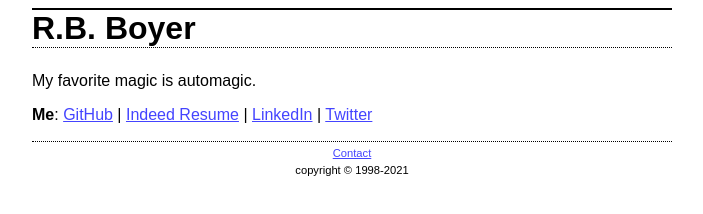
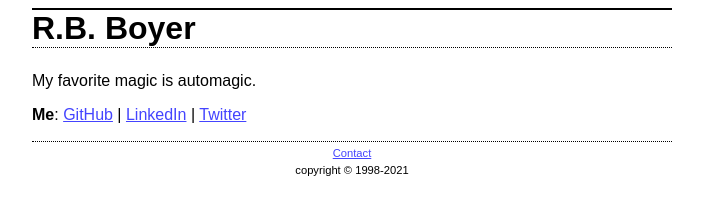
Before and after one commit to rboyer/richardboyer.net, a plain HTML site: page index.html in a window 1280 px wide. Shown: the whole page, without its empty margins (288-991 px from the left). Drawn offline with Linux system fonts and the light colour scheme.

Commit message:
Update index.html

```diff
--- a/index.html
+++ b/index.html
@@ -44,7 +44,7 @@ a:hover   { color: #f00; }
 
   <p><strong>Me</strong>:
   <a rel="me" href="https://github.com/rboyer">GitHub</a> |
-  <a rel="me" href="https://www.indeed.com/me/RichardBoyer">Indeed Resume</a> |
+<!--  <a rel="me" href="https://www.indeed.com/me/RichardBoyer">Indeed Resume</a> | -->
   <a rel="me" href="https://www.linkedin.com/in/richardboyer">LinkedIn</a> |
 <!--  <a rel="me" href="https://www.facebook.com/rboyer3">Facebook</a> |-->
   <a rel="me" href="https://twitter.com/_rboyer_">Twitter</a>
```
